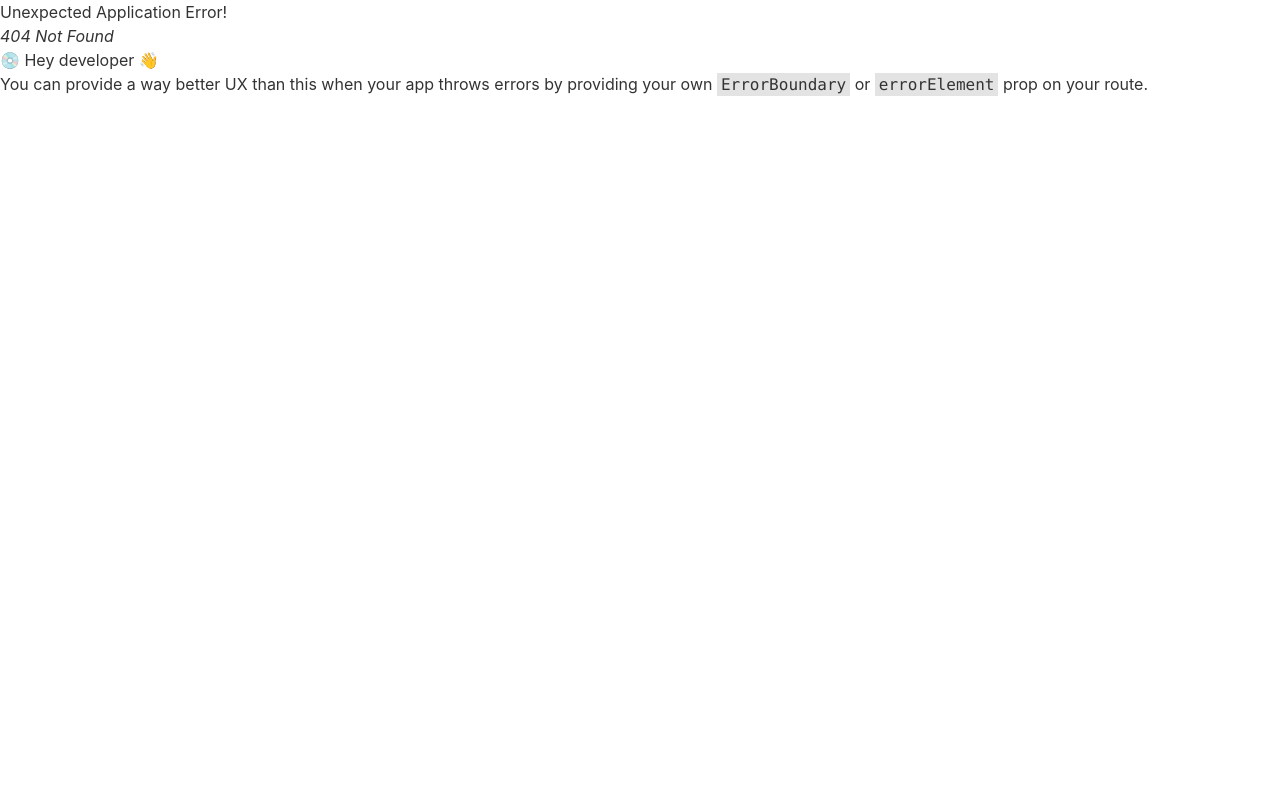
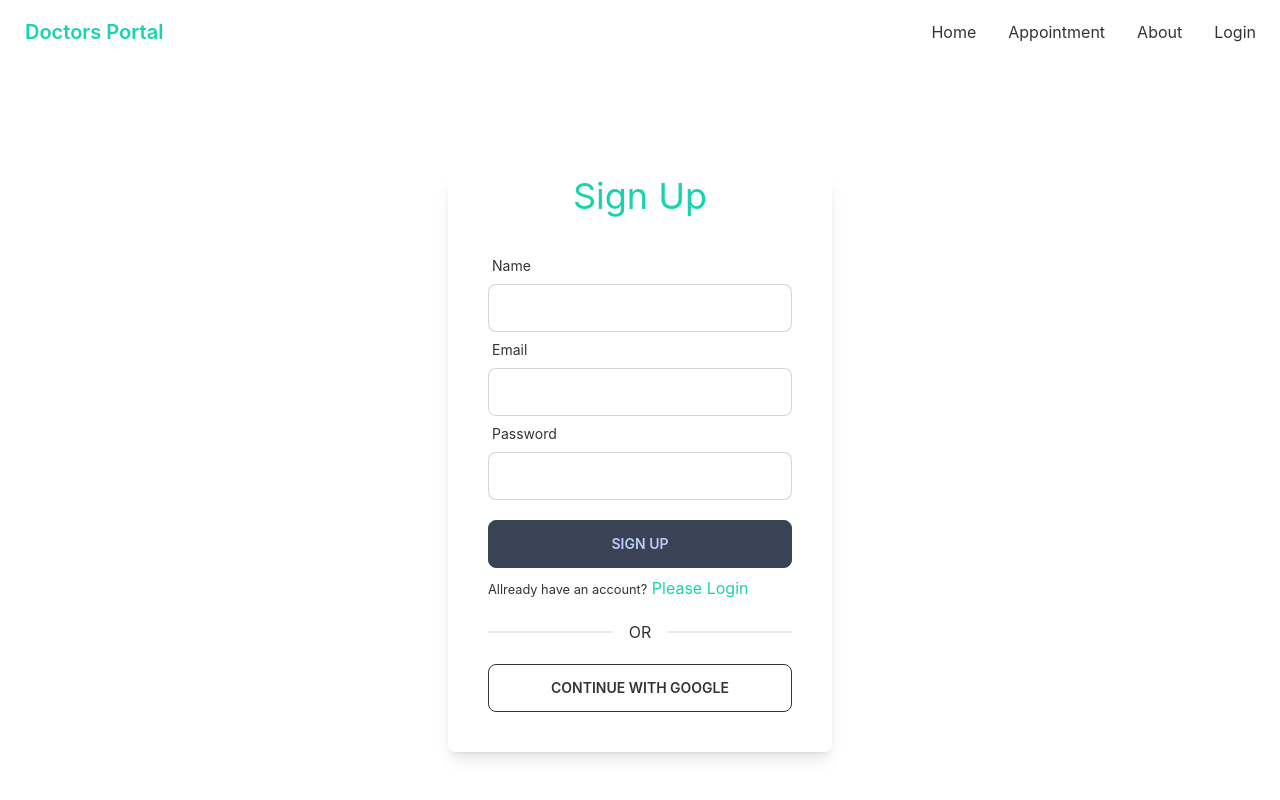
Before and after one commit to SHDilruba/doctors-portal, a React (Create React App) app: page /signup in a window 1280 px wide. Before the commit this address had no page. Shown: the top 800 px of the page. Built offline with nearby package versions, Linux system fonts and the light colour scheme; no server answers.

Commit message:
sign up page done

```diff
--- a/src/App.js
+++ b/src/App.js
@@ -14,4 +14,4 @@
 
 
 
-//72-2 done
+//73-6 done
--- /dev/null
+++ b/src/Pages/Dashboard/Dashboard/Dashboard.js
@@ -0,0 +1,11 @@
+import React from 'react';
+
+const Dashboard = () => {
+  return (
+    <div>
+       <h2>Coming soon</h2>
+    </div>
+  );
+};
+
+export default Dashboard;
--- a/src/Pages/Home/Home/Home.js
+++ b/src/Pages/Home/Home/Home.js
@@ -1,4 +1,5 @@
 import React from 'react';
+import { Link } from 'react-router-dom';
 import Banner from '../Banner/Banner';
 import ContactUs from '../ContactUs/ContactUs';
 import DentalCare from '../DentalCare/DentalCare';
--- a/src/Pages/Login/Login.js
+++ b/src/Pages/Login/Login.js
@@ -1,18 +1,32 @@
-import React from 'react';
+import React, { useContext, useState } from 'react';
 import { useForm } from 'react-hook-form';
 import { Link } from 'react-router-dom';
+import { AuthContext } from '../../contexts/AuthProvider';
 
 const Login = () => {
   const {register, formState: { errors }, handleSubmit} = useForm();
+  const {signIn} = useContext(AuthContext);
+  const [loginError, setLoginError] = useState('');
 
   const handleLogin = data =>{
     console.log(data);
+    setLoginError('');
+    signIn(data.email, data.password)
+    .then(result => {
+        const user = result.user;
+        console.log(user);
+    })
+    .catch(error => {
+      console.log(error.message)
+      setLoginError(error.message);
+    });
   }
 
   return (
     <div className='h-[800px] flex justify-center items-center'>
        <div className='w-96 px-10 pb-10 shadow-lg rounded-lg'>
           <h2 className='text-4xl text-center mb-8 text-secondary'>Login</h2>
+
           <form onSubmit={handleSubmit(handleLogin)}>
             <div className="form-control w-full max-w-xs">
                 <label className="label">
@@ -29,8 +43,7 @@
                     <span className="label-text">Password</span>
                 </label>
                 <input type="password" {...register("password",{
-                    required: 'Password is required',
-                    minLength: { value: 6, message: 'Password must be in 6 characters'}
+                    required: 'Password is required'
                 })}
                 className="input input-bordered w-full max-w-xs"/>
                 <label className="label">
@@ -40,10 +53,11 @@
             </div>
               <input className='btn btn-accent w-full' value="login"
               type="submit" />
+              { loginError && <p className='text-red-600'>{loginError}</p>}
           </form>
-          <p className='my-2'><small>New to Doctors Portal?</small> <Link className='text-secondary' to="/signup">Create new account </Link></p>
+          <p className='my-2'><small>New to Doctors Portal?</small> <Link to='/signup' className='text-secondary'>Create new account </Link></p>
          <div className="divider my-6">OR</div>
-         <button className='btn btn-outline w-full'>CONTINUE WITH GOOGLE</button>
+         <button className='btn btn-outline w-full'>CONTINUE WITH GOOGLE </button>
       </div>
     </div>
   );
--- /dev/null
+++ b/src/Pages/SignUp/SignUp.js
@@ -0,0 +1,72 @@
+import React, { useContext } from 'react';
+import { useForm } from 'react-hook-form';
+import { Link } from 'react-router-dom';
+import { AuthContext } from '../../contexts/AuthProvider';
+
+const SignUp = () => {
+  const {register, formState: { errors }, handleSubmit} = useForm();
+  const {createUser} = useContext(AuthContext);
+
+  const handleSignUp = (data) =>{
+    console.log(data);
+    createUser(data.email, data.password)
+    .then(result =>{
+       const user = result.user;
+       console.log(user);
+    })
+    .catch(error => console.log(error))
+  }
+
+  return (
+    <div className='h-[800px] flex justify-center items-center'>
+       <div className='w-96 px-10 pb-10 shadow-lg rounded-lg'>
+          <h2 className='text-4xl text-center mb-8 text-secondary'>Sign Up</h2>
+
+          <form onSubmit={handleSubmit(handleSignUp)}>
+            <div className="form-control w-full max-w-xs">
+                <label className="label">
+                    <span className="label-text">Name</span>
+                </label>
+                <input type="name" {...register("name", {
+                   required: 'Name is Required'
+                })}
+                className="input input-bordered w-full max-w-xs" />
+                  {errors.name && <p className='text-red-600'>{errors.name?.message}</p>}
+            </div>
+
+            <div className="form-control w-full max-w-xs">
+                <label className="label">
+                    <span className="label-text">Email</span>
+                </label>
+                <input type="email" {...register("email", {
+                   required: 'Email Address is required'
+                })}
+                className="input input-bordered w-full max-w-xs" />
+                {errors.email && <p className='text-red-600'>{errors.email?.message}</p>}
+            </div>
+
+            <div className="form-control w-full max-w-xs">
+                <label className="label">
+                    <span className="label-text">Password</span>
+                </label>
+                <input type="password" {...register("password",{
+                    required: 'Password is required',
+                    minLength: { value: 6, message: 'Password must be 6 characters long'},
+                    pattern: {value: /(?=.*[A-Z])(?=.*[!@#$&*])(?=.*[0-9])/, message: 'Password must have uppercase, number and special character'}
+                })}
+                className="input input-bordered w-full max-w-xs mb-5"/>
+                {errors.password && <p className='text-red-600'>{errors.password?.message}</p>}
+            </div>
+              <input className='btn btn-accent w-full' value="Sign Up"
+              type="submit" />
+          </form>
+
+          <p className='my-2'><small>Allready have an account?</small> <Link className='text-secondary' to="/login">Please Login </Link></p>
+          <div className="divider my-6">OR</div>
+         <button className='btn btn-outline w-full'>CONTINUE WITH GOOGLE </button>
+      </div>
+    </div>
+  );
+};
+
+export default SignUp;
--- a/src/Shared/Navbar/Navbar.js
+++ b/src/Shared/Navbar/Navbar.js
@@ -1,14 +1,26 @@
-import React from 'react';
+import React, { useContext } from 'react';
 import { Link } from 'react-router-dom';
+import { AuthContext } from '../../contexts/AuthProvider';
 
 const Navbar = () => {
+ const {user, logOut} = useContext(AuthContext);
 
+ const handleLogOut = () =>{
+  logOut()
+  .then(() =>{})
+  .catch(error => console.log(error));
+}
   const menuItems = <React.Fragment>
          <li><Link to="/home">Home</Link></li>
          <li><Link to="/appointment">Appointment</Link></li>
          <li><Link to="/about">About</Link></li>
-         <li><Link to="/reviews">Reviews</Link></li>
-         <li><Link to="/login">Login</Link></li>
+        { user?.uid ?
+        <>
+           <li><Link to="/reviews">Reviews</Link></li>
+         <li><button onClick={handleLogOut}>Sign out</button></li>
+        </>
+        :
+        <li><Link to="/login">Login</Link></li> }
      </React.Fragment>
 
   return (
--- /dev/null
+++ b/src/contexts/AuthProvider.js
@@ -0,0 +1,45 @@
+import React, { createContext, useEffect, useState } from 'react';
+import {createUserWithEmailAndPassword, getAuth, onAuthStateChanged, signInWithEmailAndPassword, signOut} from 'firebase/auth';
+import app from '../firebase/firebase.config';
+
+export const AuthContext = createContext();
+const auth = getAuth(app);
+
+const AuthProvider = ({children}) => {
+   const [user, setUser] = useState(null);
+    const createUser = (email, password) =>{
+         return createUserWithEmailAndPassword(auth, email, password);
+    }
+
+    const signIn = (email, password) =>{
+        return signInWithEmailAndPassword(auth, email, password);
+    }
+
+   const logOut = () =>{
+      return signOut(auth)
+   }
+
+    useEffect( () =>{
+      const unsubscribe = onAuthStateChanged(auth, currentUser =>{
+         console.log('user observing');
+         setUser(currentUser)
+       });
+
+       return () => unsubscribe();
+    }, [])
+
+   const authInfo = {
+        createUser,
+        signIn,
+        logOut,
+        user
+   }
+
+  return (
+    <AuthContext.Provider value={authInfo}>
+        {children}
+    </AuthContext.Provider>
+  );
+};
+
+export default AuthProvider;
--- a/src/index.js
+++ b/src/index.js
@@ -4,11 +4,14 @@
 import App from './App';
 import reportWebVitals from './reportWebVitals';
 import 'react-day-picker/dist/style.css';
+import AuthProvider from './contexts/AuthProvider';
 
 const root = ReactDOM.createRoot(document.getElementById('root'));
 root.render(
   <React.StrictMode>
-    <App />
+   <AuthProvider>
+        <App />
+   </AuthProvider>
   </React.StrictMode>
 );
 
```
Also changed, not shown: src/Routes/Routes/Routes.js (+6 -1 lines).
